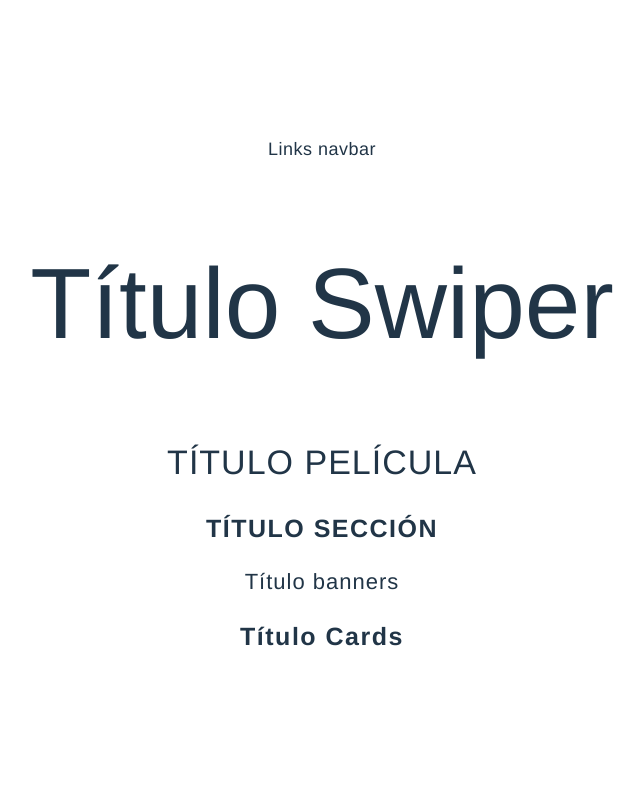
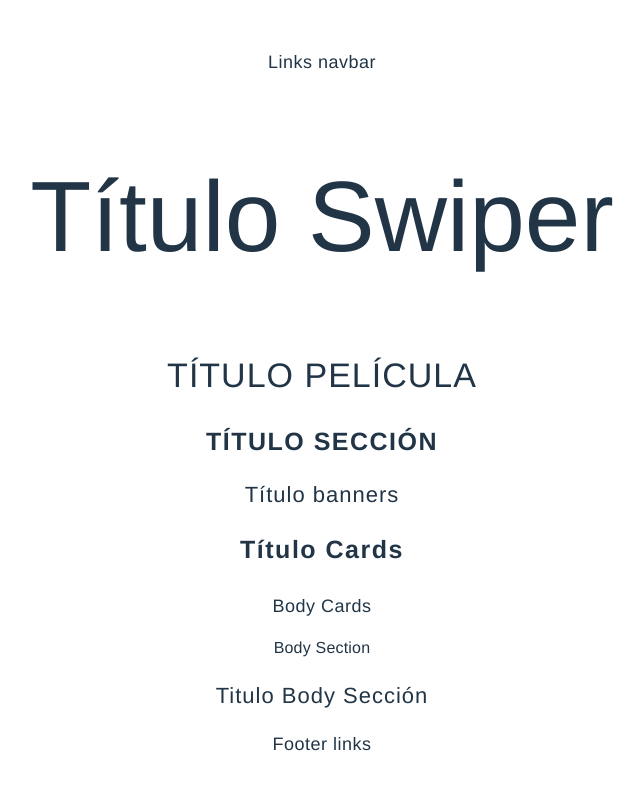
Before and after one commit to fs4-equipo2/ReplicaCinesa, a React (Vite) app in the folder cinesa/: page / in a window 1280 px wide. Shown: the top 790 px of the page, without its empty margins (318-962 px from the left). Built offline with nearby package versions, Linux system fonts and the light colour scheme.

Commit message:
Add body typography

```diff
--- a/cinesa/src/App.jsx
+++ b/cinesa/src/App.jsx
@@ -10,6 +10,10 @@ function App() {
       <Tipografia isTitleSection={true} text={"Título sección"} />
       <Tipografia isTitleBanner={true} text={"Título banners"} />
       <Tipografia isTitleCard={true} text={"Título Cards"} />
+      <Tipografia isBodyCard={true} text={"Body Cards"} />
+      <Tipografia isBodySection={true} text={"Body Section"} />
+      <Tipografia isTitleBodySection={true} text={"Titulo Body Sección"} />
+      <Tipografia isFooterLinks={true} text={"Footer links"} />
     </div>
   );
 }
--- a/cinesa/src/components/Tipografía/Tipografia.jsx
+++ b/cinesa/src/components/Tipografía/Tipografia.jsx
@@ -12,6 +12,11 @@ const Tipografia = ({
   isTitleMovie,
   isTitleBanner,
   isTitleCard,
+  isBodyCard,
+  isBodySection,
+  isTitleBodySection,
+  isFooterLinks
+
 }) => {
   const classNames = cx({
     titleNavbar: isTitleNavbar,
@@ -20,6 +25,11 @@ const Tipografia = ({
     titleMovie: isTitleMovie,
     titleBanner: isTitleBanner,
     titleCard: isTitleCard,
+    bodyCard: isBodyCard,
+    bodySection: isBodySection,
+    titleBodySection: isTitleBodySection,
+    footerLinks: isFooterLinks
+
   });
   return (
     <p className={classNames} style={{ color: `var(${color})` }}>
--- a/cinesa/src/components/Tipografía/Tipografia.module.scss
+++ b/cinesa/src/components/Tipografía/Tipografia.module.scss
@@ -106,3 +106,41 @@
     line-height: 30px;
   }
 }
+
+.bodyCard {
+  font-family: NunitoSans, Helvetica, Arial, sans-serif;
+  font-size: 18px;
+  letter-spacing: .5px;
+  line-height: 24px;
+  font-weight: 400;
+}
+
+.bodySection {
+  font-family: NunitoSans, Helvetica, Arial, sans-serif;
+  font-size: 16px;
+  letter-spacing: .2px;
+  line-height: 24px;
+  font-weight: 400;
+}
+
+.titleBodySection {
+  font-family: NunitoSans, Helvetica, Arial, sans-serif;
+  font-size: 22px;
+  letter-spacing: 1px;
+  line-height: 28px;
+  font-weight: 400;
+}
+
+.footerLinks {
+  font-family: NunitoSans, Helvetica, Arial, sans-serif;
+  font-size: 18px;
+  letter-spacing: .5px;
+  line-height: 24px;
+  font-weight: 400;
+  transition: 0.35s all;
+}
+.footerLinks:hover,
+.footerLinks:focus {
+  color: #19aaff;
+  cursor: pointer;
+}
```
Also changed, not shown: package.json (added, +12 -0 lines), 1 other file (tests, documents, lock files or other folders).
